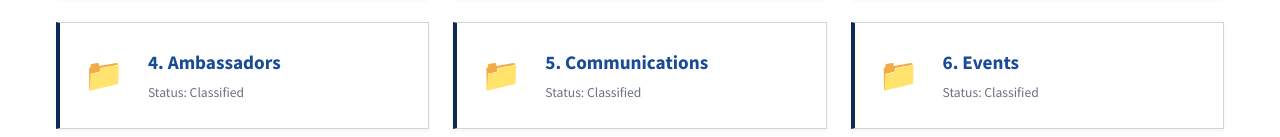
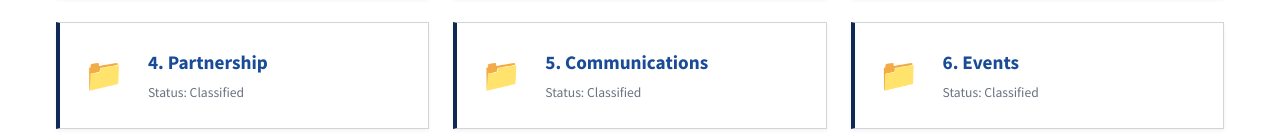
Before and after one commit to valentindegrotte672029-lab/epsci-library, a React (Vite) app: page / in a window 1280 px wide. Shown: the part 487-624 px from the top of the page. Built offline with nearby package versions, Linux system fonts and the light colour scheme.

Commit message:
Rename Ambassadors to Partnership

```diff
--- a/src/App.jsx
+++ b/src/App.jsx
@@ -31,7 +31,7 @@ THE TREASURER REFUSES TO COMMENT ON THE DISCREPENCIES.`,
   },
   {
     id: 'ambass',
-    title: '4. Ambassadors',
+    title: '4. Partnership',
     image: null,
     content: `DIPLOMATIC CABLES INTERCEPTED.
 AMBASSADOR [REDACTED] REPORTED AT [REDACTED] EMBASSY AT 0300 HOURS.
```
